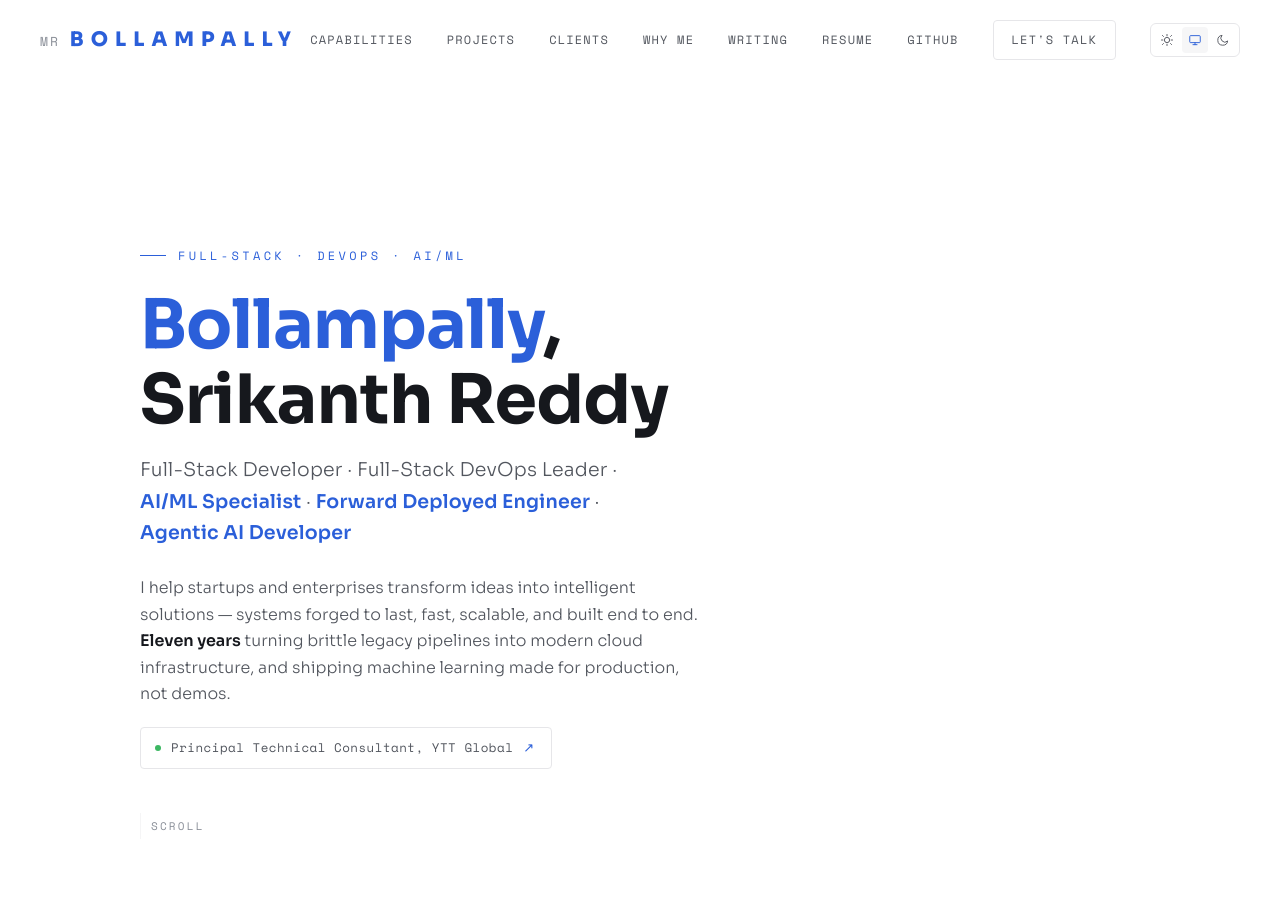
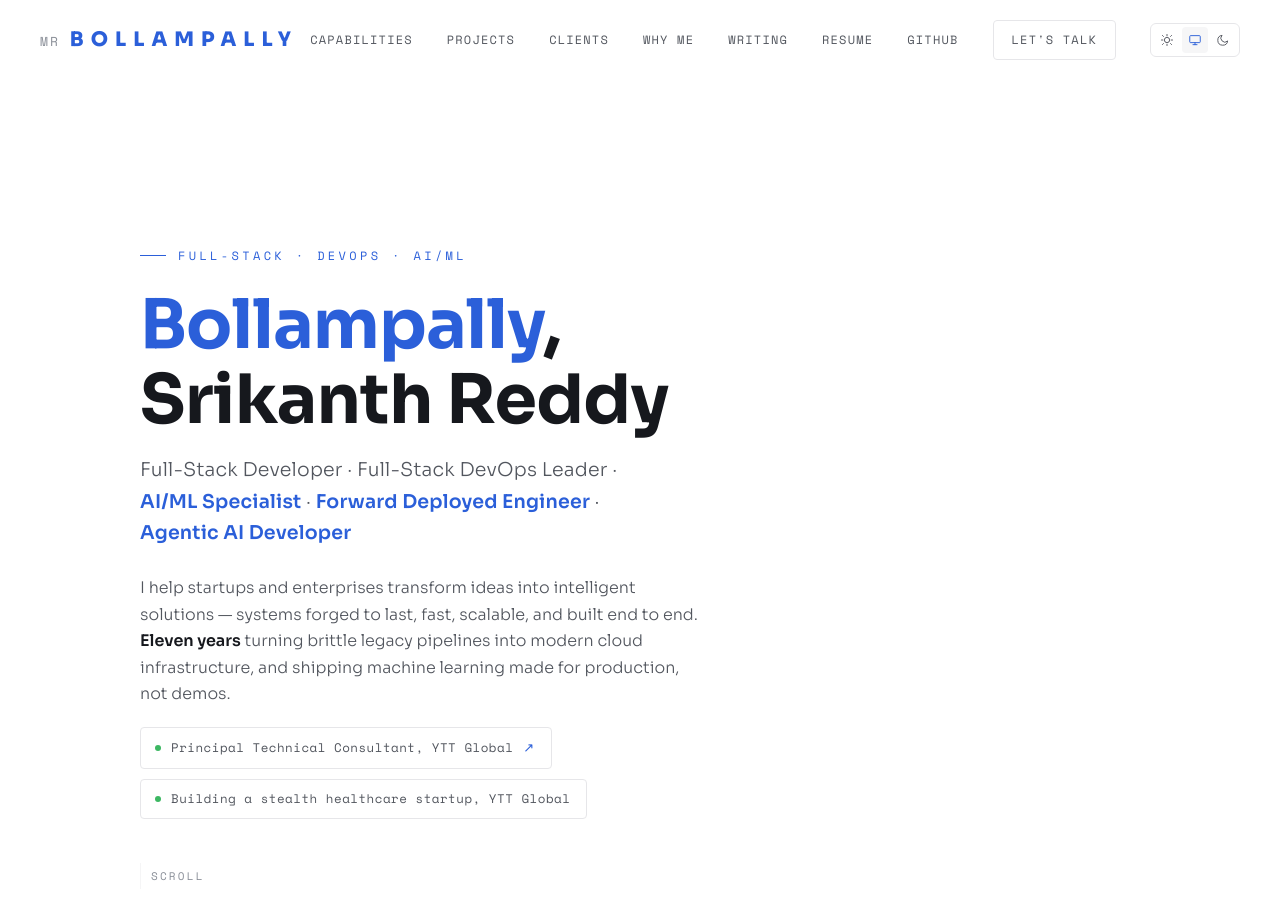
Before and after one commit to mesrikanthreddy/mesrikanthreddy.github.io, a React (Vite) app: page / in a window 1280 px wide. Shown: the top 918 px of the page. Built offline with nearby package versions, Linux system fonts and the light colour scheme.

Commit message:
Add current-project status line to hero
Keeps the existing Principal Technical Consultant badge and adds a
second status line noting the stealth healthcare startup work at YTT
Global. No link, since there's no public page for it yet.

```diff
--- a/src/components/Hero.jsx
+++ b/src/components/Hero.jsx
@@ -19,6 +19,7 @@ export default function Hero() {
           pipelines into modern cloud infrastructure, and shipping machine
           learning made for production, not demos.
         </p>
+        <div className="status-row">
           <a
             className="current-role"
             href="https://ytt.global"
@@ -28,6 +29,11 @@ export default function Hero() {
             <span className="dot" /> Principal Technical Consultant, YTT Global{' '}
             <span className="arrow">↗</span>
           </a>
+          <div className="current-role is-static">
+            <span className="dot" /> Building a stealth healthcare startup, YTT
+            Global
+          </div>
+        </div>
         <div className="scroll-cue">
           <span />
           Scroll
--- a/src/index.css
+++ b/src/index.css
@@ -269,8 +269,14 @@ h1 .surname {
   color: var(--text);
   font-weight: 600;
 }
+.status-row {
+  margin-top: 20px;
+  display: flex;
+  flex-direction: column;
+  align-items: flex-start;
+  gap: 10px;
+}
 .current-role {
-  margin-top: 20px;
   display: inline-flex;
   align-items: center;
   gap: 10px;
@@ -287,6 +293,10 @@ h1 .surname {
 .current-role:hover {
   border-color: var(--accent);
   color: var(--accent);
+}
+.current-role.is-static:hover {
+  border-color: var(--border);
+  color: var(--text-dim);
 }
 .current-role .dot {
   width: 6px;
```
Lines whose indentation alone changed are shown as unchanged.
